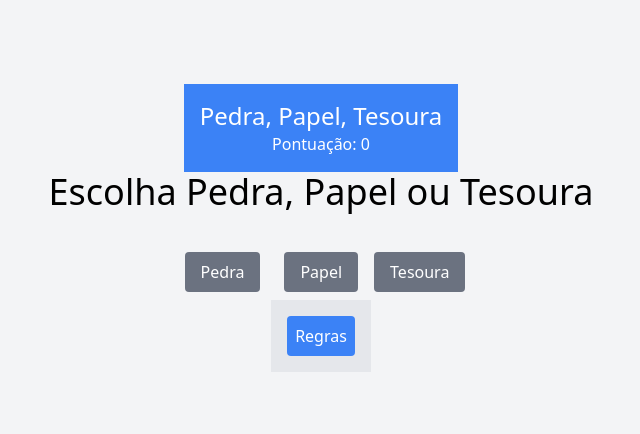
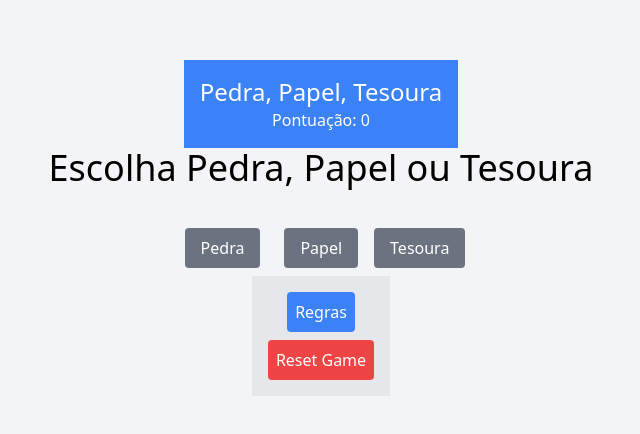
Before and after one commit to walidalves/pedra-papel-tesoura, a React (Vite) app: page / in a window 1280 px wide. Shown: the part 204-638 px from the top of the page, without its empty margins (319-959 px from the left). Built offline with nearby package versions, Linux system fonts and the light colour scheme.

Commit message:
Melhorias genéricas

```diff
--- a/src/App.jsx
+++ b/src/App.jsx
@@ -15,6 +15,10 @@ const App = () => {
     console.log("Modal State: ", modalIsOpen);
   }, [modalIsOpen]);
 
+  const resetScore = () => {
+    setScore(0);
+  };
+
   return (
     <Router>
       <div className="min-h-screen flex flex-col items-center justify-center bg-gray-100">
@@ -24,7 +28,7 @@ const App = () => {
           <Route path="/game" element={<Game setScore={setScore} />} />
           <Route path="/play-again" element={<Navigate to="/" />} />
         </Routes>
-        <Footer setModalIsOpen={setModalIsOpen} />
+        <Footer setModalIsOpen={setModalIsOpen} resetScore={resetScore} />
         <RulesModal isOpen={modalIsOpen} onClose={() => setModalIsOpen(false)} />
       </div>
     </Router>
--- a/src/components/Footer.jsx
+++ b/src/components/Footer.jsx
@@ -1,10 +1,13 @@
 import React from 'react';
 
-const Footer = ({ setModalIsOpen }) => {
+const Footer = ({ setModalIsOpen, resetScore }) => {
   return (
-    <footer className="bg-gray-200 text-center p-4">
+    <footer className="bg-gray-200 text-center p-4 flex flex-col items-center space-y-2">
       <button onClick={() => setModalIsOpen(true)} className="bg-blue-500 text-white p-2 rounded">
         Regras
+      </button>
+      <button onClick={resetScore} className="bg-red-500 text-white p-2 rounded">
+        Reset Game
       </button>
     </footer>
   );
--- a/src/components/Game.jsx
+++ b/src/components/Game.jsx
@@ -6,12 +6,9 @@ const Game = ({ setScore }) => {
   const navigate = useNavigate();
   const { playerChoice } = location.state || {};
 
-  // States
   const [computerChoice, setComputerChoice] = useState(null);
   const [result, setResult] = useState('');
-  const [roundWins, setRoundWins] = useState({ player: 0, computer: 0 });
 
-  // Computer Choice
   useEffect(() => {
     if (playerChoice) {
       const choices = ['Pedra', 'Papel', 'Tesoura'];
@@ -21,7 +18,6 @@ const Game = ({ setScore }) => {
     }
   }, [playerChoice]);
 
-  // Winner Function
   const determineWinner = (player, computer) => {
     console.log(`Player Choice: ${player}, Computer Choice: ${computer}`);
     if (player === computer) {
@@ -32,43 +28,18 @@ const Game = ({ setScore }) => {
       (player === 'Papel' && computer === 'Pedra')
     ) {
       setResult('Você venceu!');
-      setRoundWins(prevWins => ({ ...prevWins, player: prevWins.player + 1 }));
+      setScore(prevScore => prevScore + 1);
     } else {
       setResult('Você perdeu!');
-      setRoundWins(prevWins => ({ ...prevWins, computer: prevWins.computer + 1 }));
     }
   };
 
-  // Win Check
-  useEffect(() => {
-    console.log(`Player Wins: ${roundWins.player}, Computer Wins: ${roundWins.computer}`);
-    if (roundWins.player >= 2) {
-      alert('Parabéns! Você ganhou a melhor de três!');
-      setScore(prevScore => prevScore + 1);
-      resetGame();
-    } else if (roundWins.computer >= 2) {
-      alert('Que pena! Você perdeu a melhor de três.');
-      resetGame();
-    }
-  }, [roundWins, setScore]);
-
-  // General Reset
-  const resetGame = () => {
-    console.log('Resetando o jogo...');
-    setRoundWins({ player: 0, computer: 0 });
-    setResult('');
-    setComputerChoice(null);
-    navigate('/');
-  };
-
-  // General Play Again
   const playAgain = () => {
     setComputerChoice(null);
     setResult('');
     navigate('/');
   };
 
-  // Rendering
   return (
     <div className="result">
       <p>Você escolheu: {playerChoice}</p>
```
